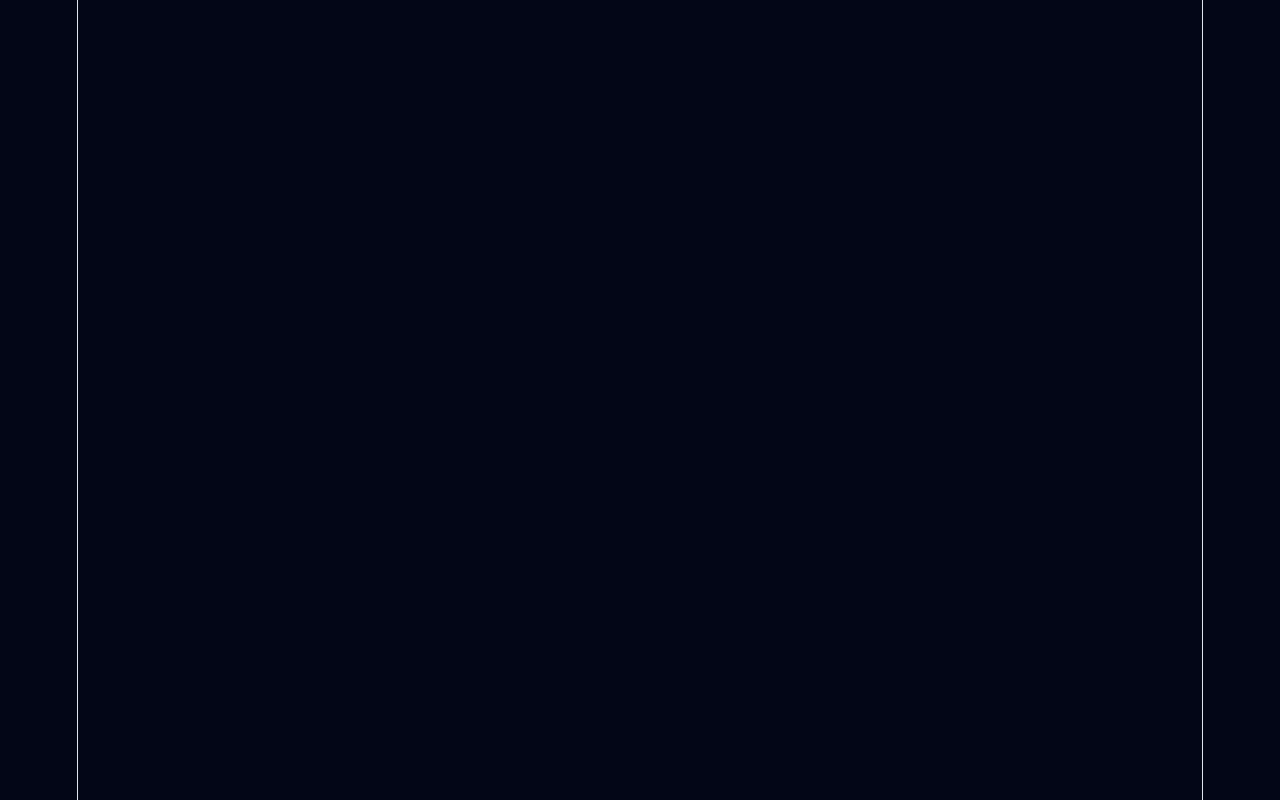
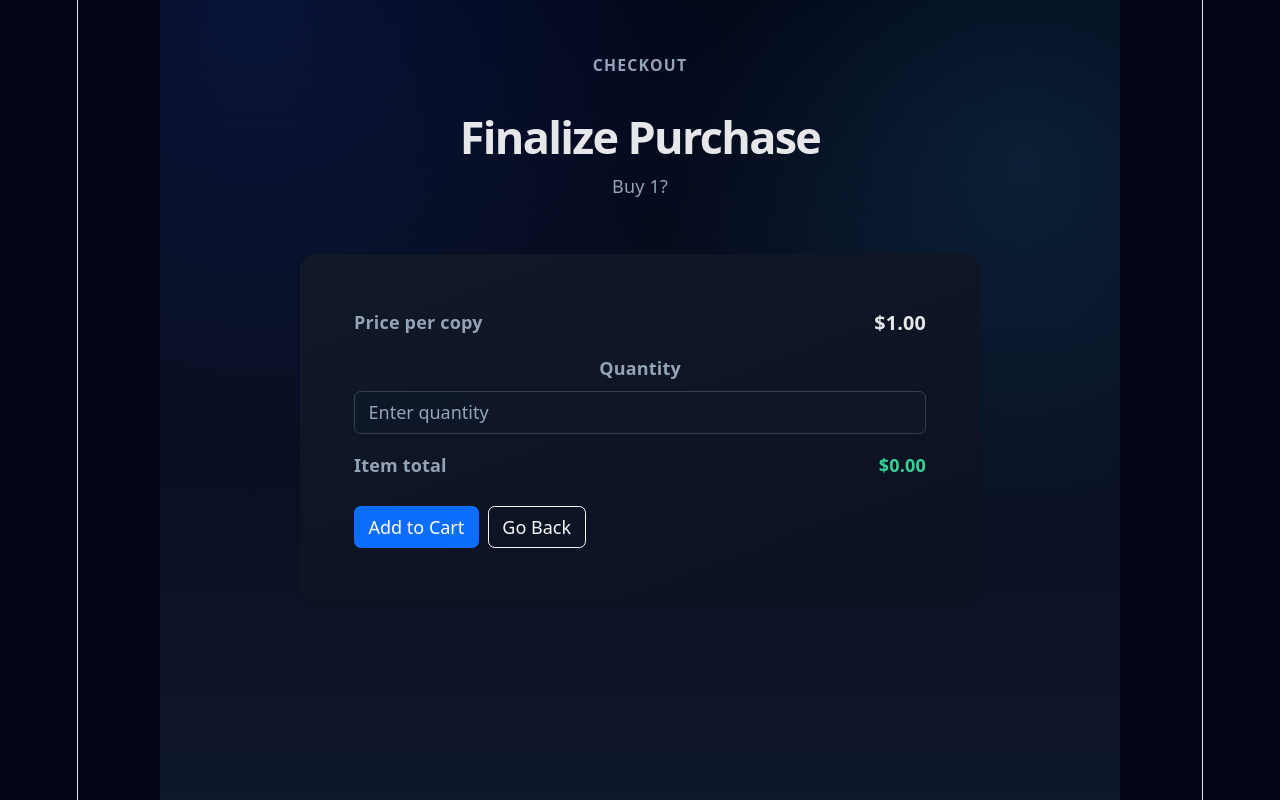
Before and after one commit to peteryoungbyu/Mission11_Young, a React (Vite) app in the folder frontend/: page /purchase/1/1/1 in a window 1280 px wide. Before the commit this address had no page. Built offline with nearby package versions, Linux system fonts and the light colour scheme.

Commit message:
functional-cart-and-styling

```diff
--- a/frontend/src/App.css
+++ b/frontend/src/App.css
@@ -189,6 +189,19 @@
   color: #e5e7eb;
 }
 
+.books-layout {
+  align-items: flex-start;
+}
+
+.category-filter-card {
+  position: sticky;
+  top: 1rem;
+}
+
+.category-filter-card .card-body {
+  padding: 1rem;
+}
+
 .tracking-wide {
   letter-spacing: 0.08em;
 }
@@ -235,6 +248,59 @@
     linear-gradient(180deg, #020617 0%, #0f172a 100%);
 }
 
+.cart-page h2,
+.cart-page h3,
+.cart-page .h4,
+.cart-page .h5 {
+  color: #e5e7eb;
+}
+
+.cart-total-card {
+  border: 1px solid #334155;
+}
+
+.cart-page .btn-outline-danger {
+  border-color: #f87171;
+  color: #fca5a5;
+}
+
+.cart-page .btn-outline-danger:hover {
+  background-color: rgba(248, 113, 113, 0.2);
+  color: #fecaca;
+}
+
+.purchase-page h1,
+.purchase-page h2,
+.purchase-page h3 {
+  color: #e5e7eb;
+}
+
+.purchase-card {
+  max-width: 680px;
+}
+
+.purchase-page .purchase-price {
+  color: #e5e7eb;
+  font-size: 1.1rem;
+}
+
+.purchase-page .purchase-input {
+  color: #e5e7eb;
+  background-color: rgba(15, 23, 42, 0.65);
+  border-color: #334155;
+}
+
+.purchase-page .purchase-input::placeholder {
+  color: #94a3b8;
+}
+
+.purchase-page .purchase-input:focus {
+  background-color: rgba(15, 23, 42, 0.85);
+  color: #f8fafc;
+  border-color: #38bdf8;
+  box-shadow: 0 0 0 0.2rem rgba(56, 189, 248, 0.2);
+}
+
 html,
 body,
 #root {
@@ -248,3 +314,13 @@ body,
     align-items: flex-start !important;
   }
 }
+
+@media (max-width: 991px) {
+  .category-filter-card {
+    position: static;
+  }
+}
+
+.filter {
+  position: fixed;
+}
--- a/frontend/src/App.tsx
+++ b/frontend/src/App.tsx
@@ -16,7 +16,10 @@ function App() {
           <Routes>
             <Route path="/" element={<BooksPage />} />
             <Route path="/cart" element={<CartPage />} />
-            <Route path="/purchase/:title/:bookID" element={<PurchasePage />} />
+            <Route
+              path="/purchase/:title/:bookID/:price"
+              element={<PurchasePage />}
+            />
           </Routes>
         </Router>
       </CartProvider>
--- a/frontend/src/components/BooksList.tsx
+++ b/frontend/src/components/BooksList.tsx
@@ -173,7 +173,9 @@ function BooksList({ selectedCategories }: { selectedCategories: string[] }) {
                   </li>
                   <button
                     className="btn btn-success"
-                    onClick={() => navigate(`/purchase/${b.title}/${b.bookID}`)}
+                    onClick={() =>
+                      navigate(`/purchase/${b.title}/${b.bookID}/${b.price}`)
+                    }
                   >
                     Purchase
                   </button>
--- a/frontend/src/components/CartSummary.tsx
+++ b/frontend/src/components/CartSummary.tsx
@@ -4,7 +4,7 @@ import { useCart } from '../context/CartContext';
 const CartSummary = () => {
   const navigate = useNavigate();
   const { cart } = useCart();
-  const totalAmount = cart.reduce((sum, item) => sum + item.price, 0);
+  const totalAmount = cart.reduce((sum, item) => sum + item.total, 0);
   return (
     <div
       style={{
--- a/frontend/src/components/CategoryFilter.tsx
+++ b/frontend/src/components/CategoryFilter.tsx
@@ -36,7 +36,8 @@ function CategoryFilter({
 
   return (
     <div className="category-filter">
-      <h5>Book Categories</h5>
+      <h5 className="category-filter-title">Book Categories</h5>
+      <p className="category-filter-subtitle">Filter by one or more genres.</p>
       <div className="category-list">
         {categories.map((c) => (
           <div key={c} className="category-item">
@@ -45,6 +46,7 @@ function CategoryFilter({
               type="checkbox"
               id={c}
               value={c}
+              checked={selectedCategories.includes(c)}
               onChange={handleCheckboxChange}
             />
             <label htmlFor={c}>{c}</label>
--- a/frontend/src/components/Header.tsx
+++ b/frontend/src/components/Header.tsx
@@ -1,6 +1,6 @@
 function Header() {
   return (
-    <div className="text-center mb-4 mb-md-5">
+    <div className="text-center">
       <p className="text-uppercase fw-semibold small tracking-wide text-secondary mb-2">
         Book Catalog
       </p>
--- a/frontend/src/context/CartContext.tsx
+++ b/frontend/src/context/CartContext.tsx
@@ -17,7 +17,7 @@ export const CartProvider = ({ children }: { children: ReactNode }) => {
     setCart((prevCart) => {
       const existingItem = prevCart.find((c) => c.bookID === item.bookID);
       const updatedCart = prevCart.map((c) =>
-        c.bookID === item.bookID ? { ...c, price: c.price + item.price } : c
+        c.bookID === item.bookID ? { ...c, total: c.total + item.total } : c
       );
 
       return existingItem ? updatedCart : [...prevCart, item];
--- a/frontend/src/pages/CartPage.tsx
+++ b/frontend/src/pages/CartPage.tsx
@@ -1,36 +1,97 @@
 import { useNavigate } from 'react-router-dom';
 import { useCart } from '../context/CartContext';
 import type { CartItem } from '../types/CartItem';
+import '../App.css';
 
 function CartPage() {
   const navigate = useNavigate();
   const { cart, removeFromCart } = useCart();
-  const totalAmount = cart.reduce((sum, item) => sum + item.price, 0);
+  const totalAmount = cart.reduce((sum, item) => sum + item.total, 0);
+
   return (
-    <div>
-      <h2>Your cart</h2>
-      <div>
+    <main className="container py-5 books-page cart-page" data-bs-theme="dark">
+      <div className="text-center mb-4 mb-md-5">
+        <p className="text-uppercase fw-semibold small tracking-wide text-secondary mb-2">
+          Checkout
+        </p>
+        <h2 className="display-6 fw-bold mb-2">Your Cart</h2>
+        <p className="text-secondary mb-0">
+          Review your selected books before checkout.
+        </p>
+      </div>
+
+      <div className="row g-4">
         {cart.length === 0 ? (
-          <p style={{ color: 'white' }}>Your cart is empty.</p>
+          <div className="col-12">
+            <section className="card border-0 shadow-sm book-card">
+              <div className="card-body">
+                <p className="mb-0 text-secondary">Your cart is empty.</p>
+              </div>
+            </section>
+          </div>
         ) : (
-          <ul>
+          <>
             {cart.map((item: CartItem) => (
-              <li key={item.bookID}>
-                {item.title}: ${item.price.toFixed(2)}
-                <button onClick={() => removeFromCart(item.bookID)}>
-                  Remove
-                </button>
-              </li>
+              <div className="col-12" key={item.bookID}>
+                <article className="card border-0 shadow-sm h-100 book-card">
+                  <div className="card-header border-0 bg-transparent pb-0 d-flex justify-content-between align-items-start gap-3">
+                    <h3 className="h4 fw-semibold mb-1">{item.title}</h3>
+                    <button
+                      className="btn btn-outline-danger btn-sm"
+                      onClick={() => removeFromCart(item.bookID)}
+                    >
+                      Remove
+                    </button>
+                  </div>
+                  <div className="card-body pt-2">
+                    <ul className="list-group list-group-flush">
+                      <li className="list-group-item px-0 d-flex justify-content-between">
+                        <span className="fw-semibold text-secondary">
+                          Price
+                        </span>
+                        <span>${item.price.toFixed(2)}</span>
+                      </li>
+                      <li className="list-group-item px-0 d-flex justify-content-between">
+                        <span className="fw-semibold text-secondary">
+                          Quantity
+                        </span>
+                        <span>{item.quantity}</span>
+                      </li>
+                      <li className="list-group-item px-0 d-flex justify-content-between border-bottom-0">
+                        <span className="fw-semibold text-secondary">
+                          Total
+                        </span>
+                        <span className="fw-bold text-success">
+                          ${item.total.toFixed(2)}
+                        </span>
+                      </li>
+                    </ul>
+                  </div>
+                </article>
+              </div>
             ))}
-          </ul>
+          </>
         )}
       </div>
-      <h3 style={{ color: 'white' }}>
-        Total: <strong>{totalAmount.toFixed(2)}</strong>
-      </h3>
-      <button>Checkout</button>
-      <button onClick={() => navigate('/')}>Continue Browsing</button>
-    </div>
+
+      <section className="card border-0 shadow-sm mt-4 books-controls-card cart-total-card">
+        <div className="card-body d-flex flex-column flex-md-row justify-content-between align-items-md-center gap-3">
+          <h3 className="h5 mb-0 text-secondary">
+            Cart Total:{' '}
+            <strong className="text-success">${totalAmount.toFixed(2)}</strong>
+          </h3>
+          <div className="d-flex gap-2">
+            <button className="btn btn-primary">Checkout</button>
+            <button
+              className="btn btn-outline-light"
+              onClick={() => navigate('/')}
+            >
+              Continue Browsing
+            </button>
+          </div>
+        </div>
+      </section>
+    </main>
   );
 }
 
--- a/frontend/src/pages/PurchasePage.tsx
+++ b/frontend/src/pages/PurchasePage.tsx
@@ -1,40 +1,92 @@
 import { useNavigate, useParams } from 'react-router-dom';
-import Header from '../components/Header';
 import { useCart } from '../context/CartContext';
 import type { CartItem } from '../types/CartItem';
 import { useState } from 'react';
+import '../App.css';
+
 function PurchasePage() {
   const navigate = useNavigate();
-  const { title, bookID } = useParams();
+  const { title, bookID, price } = useParams();
   const { addToCart } = useCart();
-  const [price, setprice] = useState<number>(0);
+  const [quantity, setQuantity] = useState<number>(0);
+  const [total, setTotal] = useState<number>(0);
 
   const handleAddToCart = () => {
     const newItem: CartItem = {
       bookID: Number(bookID),
       title: title || 'No Project Found',
-      price,
+      quantity,
+      total,
+      price: Number(price),
     };
     addToCart(newItem);
     navigate('/cart');
   };
 
   return (
-    <>
-      <Header />
-      <h2>Purchase {title}</h2>
+    <main
+      className="container py-5 books-page purchase-page"
+      data-bs-theme="dark"
+    >
+      <div className="text-center mb-4 mb-md-5">
+        <p className="text-uppercase fw-semibold small tracking-wide text-secondary mb-2">
+          Checkout
+        </p>
+        <h1 className="display-6 fw-bold mb-2">Finalize Purchase</h1>
+        <p className="text-secondary mb-0">Buy {title}?</p>
+      </div>
 
-      <div>
-        <input
-          type="number"
-          placeholder="Enter Donation Amount"
-          value={price}
-          onChange={(x) => setprice(Number(x.target.value))}
-        />
-        <button onClick={handleAddToCart}>Add to Cart</button>
-      </div>
-      <button onClick={() => navigate(-1)}>Go Back</button>
-    </>
+      <section className="card border-0 shadow-sm book-card purchase-card mx-auto">
+        <div className="card-body p-4 p-md-5">
+          <div className="d-flex justify-content-between align-items-center mb-3">
+            <span className="text-secondary fw-semibold">Price per copy</span>
+            <span className="fw-bold purchase-price">
+              ${Number(price).toFixed(2)}
+            </span>
+          </div>
+
+          <div className="mb-3">
+            <label
+              htmlFor="quantity"
+              className="form-label fw-semibold text-secondary"
+            >
+              Quantity
+            </label>
+            <input
+              id="quantity"
+              type="number"
+              name="quantity"
+              min={1}
+              className="form-control purchase-input"
+              placeholder="Enter quantity"
+              value={quantity || ''}
+              onChange={(x) => {
+                const qty = Number(x.target.value);
+                setQuantity(qty);
+                setTotal(qty * Number(price));
+              }}
+            />
+          </div>
+
+          <div className="d-flex justify-content-between align-items-center mb-4">
+            <span className="text-secondary fw-semibold">Item total</span>
+            <span className="fw-bold text-success">${total.toFixed(2)}</span>
+          </div>
+
+          <div className="d-flex flex-column flex-sm-row gap-2">
+            <button className="btn btn-primary" onClick={handleAddToCart}>
+              Add to Cart
+            </button>
+            <button
+              className="btn btn-outline-light"
+              onClick={() => navigate(-1)}
+            >
+              Go Back
+            </button>
+          </div>
+        </div>
+      </section>
+    </main>
   );
 }
 export default PurchasePage;
--- a/frontend/src/types/CartItem.ts
+++ b/frontend/src/types/CartItem.ts
@@ -2,4 +2,6 @@ export interface CartItem {
   bookID: number;
   title: string;
   price: number;
+  quantity: number;
+  total: number;
 }
```
Also changed, not shown: frontend/src/components/CategoryFilter.css (+33 -8 lines), frontend/src/pages/BooksPage.tsx (+13 -6 lines), 13 other files (tests, documents, lock files or other folders).
